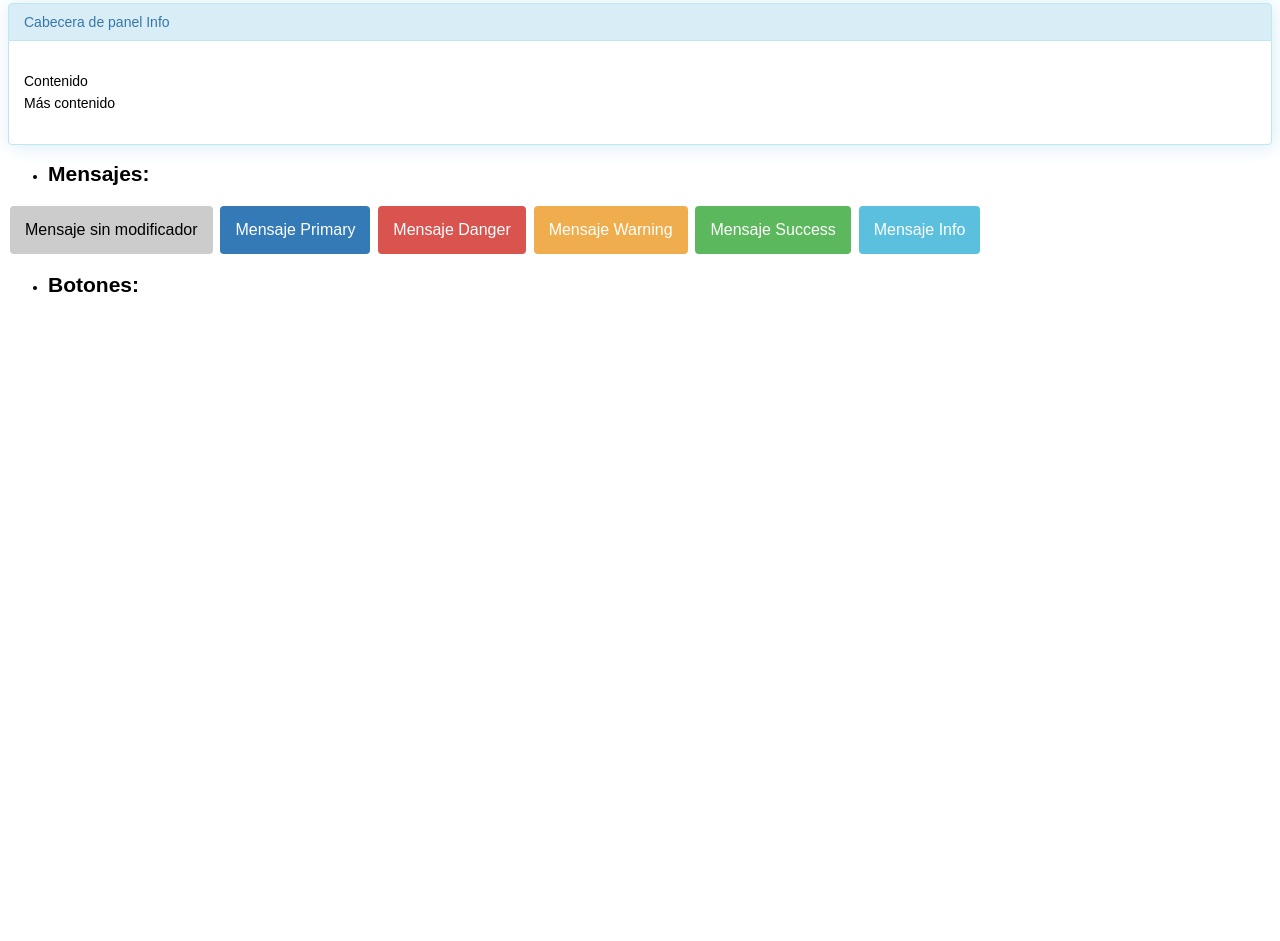
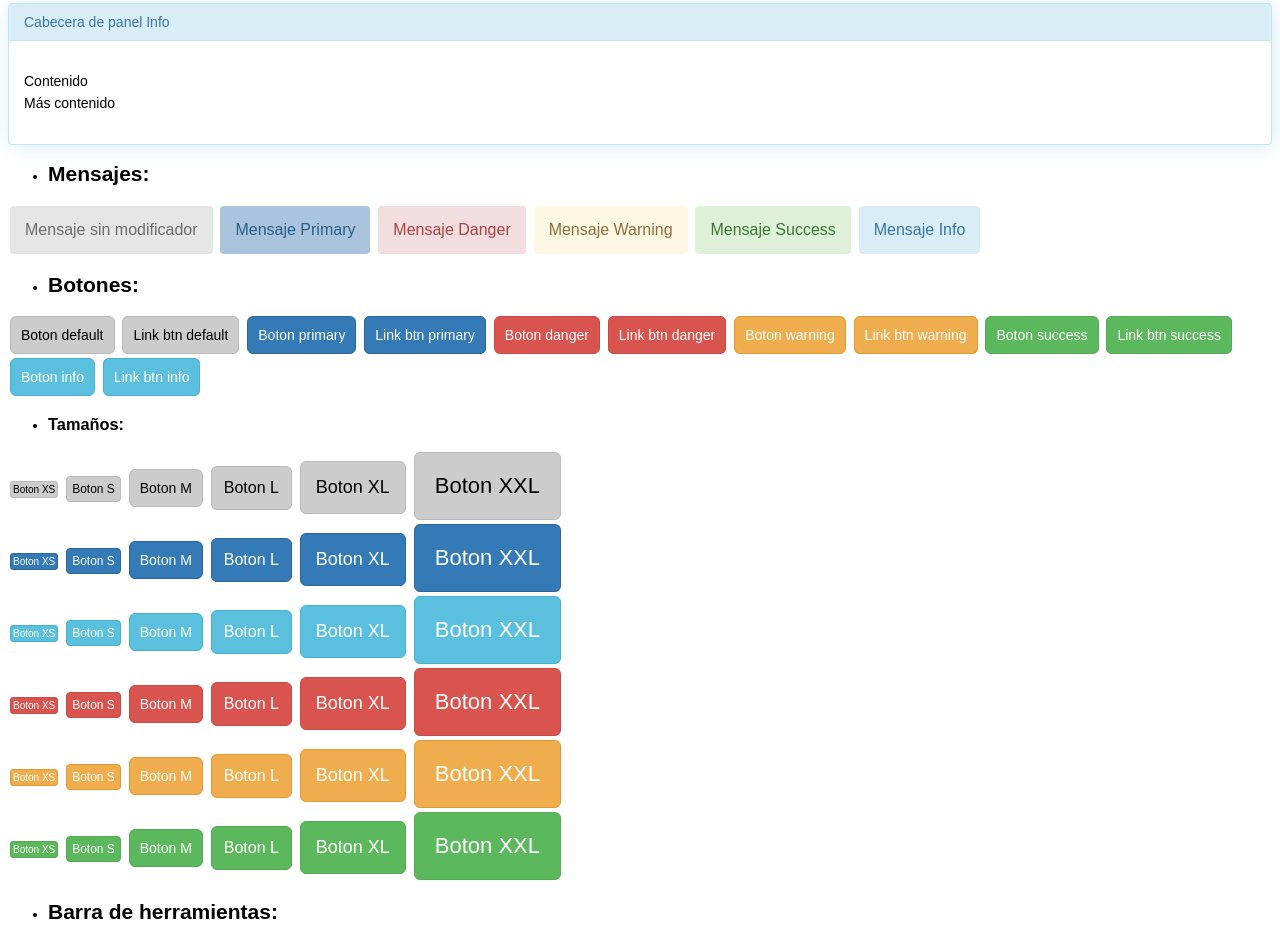
Before and after one commit to RSginer/rubstrap-css, a plain HTML site: page example.html in a window 1280 px wide. Shown: the part 897-1838 px from the top of the page. Before the commit the page ends 1211 px from the top, so only its background shows below. Drawn offline with Linux system fonts and the light colour scheme.

Commit message:
Botones y tamaños de botones

```diff
--- a/css/styles.css
+++ b/css/styles.css
@@ -121,31 +121,146 @@ body{
 .message{
     padding:15px;
     font-size: 16px;
-    background-color:#cccccc;
+    background-color:#e6e6e6;
     border-radius: 4px;
+    color:#6d6d6d;
     margin: 2px;
     display:inline-block;
 }
 
+/* Estilos de mensaje*/
+
 .message--primary{
-    background-color: #337ab7;
-    color:white;
+    background-color: #a9c4dc;
+    color:#285e8c;
 }
 
 .message--danger{
-    background-color: #d9534f;
-    color:white;
+    background-color: #f2dede;
+    color:#a94442;
+    border-color: #ebccd1;
 }
 .message--warning{
-    background-color: #f0ad4e;
-    color:white;
+    background-color: #fcf8e3;
+    color:#8d6d3b;
 }
 .message--success{
-    background-color: #5cb85c;
-    color:white;
+    background-color: #dff0d8;
+    color:#3c763d;
+    border-color: #d6e9c6;
 }
 
 .message--info{
-    background-color:#5bc0de;
+    background-color:#d9edf7;
+    color:#3677a9;
+}
+
+/* BOTONES */
+
+.btn{
+    text-decoration: none;
+    color:#000;
+    cursor: pointer;
+    font-size: 14px;
+    margin:2px;
+    padding: 10px;
+    background-color: #cccccc;
+    border: 1px solid #b9b9b9;
+    border-radius: 6px;
+}
+.btn:hover{
+    background-color: #b9b9b9;
+    -webkit-transition-duration: 0.2s;
+}
+.btn:active{
+    box-shadow: inset 0px 5px 15px 3px #AAA;
+}
+
+/*Tamaños botones*/
+.btn--xs{
+    padding: 2px;
+    font-size:10px;
+    border-radius: 3px;
+}
+.btn--s{
+    padding: 5px;
+    font-size:12px;
+    border-radius: 4px;
+}
+.btn--m{
+    padding: 10px;
+    font-size:14px;
+    border-radius: 6px;
+}
+.btn--l{
+    padding: 12px;
+    font-size:16px;
+    border-radius: 6px;
+}
+.btn--xl{
+    padding: 15px;
+    font-size:18px;
+    border-radius: 6px;
+}
+.btn--xxl{
+    padding: 20px;
+    font-size:22px;
+    border-radius: 6px;
+}
+/*Estilos de botones*/
+
+.btn--primary{
+    background-color: #337ab7;
+    border-color: #2f6594;
     color:white;
 }
+.btn--primary:hover{
+    background-color: #2f6594;
+}
+.btn--primary:active{
+    box-shadow: inset 0px 5px 15px 3px #275379;
+}
+.btn--danger{
+    background-color: #d9534f;
+    border-color: #c74c48;
+    color:white;
+}
+.btn--danger:hover{
+    background-color: #c74c48;
+}
+.btn--danger:active{
+    box-shadow: inset 0px 5px 15px 3px #b34441;
+}
+.btn--warning{
+    background-color: #f0ad4e;
+    border-color: #e09933;
+    color:white;
+}
+.btn--warning:hover{
+    background-color: #e09933;
+}
+.btn--warning:active{
+    box-shadow: inset 0px 5px 15px 3px #ca8a2f;
+}
+.btn--success{
+    background-color: #5cb85c;
+    border-color: #55a955;
+    color:white;
+}
+.btn--success:hover{
+    background-color: #55a955;
+}
+.btn--success:active{
+    box-shadow: inset 0px 5px 15px 3px #4e9a4e;
+}
+.btn--info{
+    background-color: #5bc0de;
+    border-color: #45b1d2;
+    color:white;
+}
+.btn--info:hover{
+    background-color: #45b1d2;
+}
+.btn--info:active{
+    box-shadow: inset 0px 5px 15px 3px #41a5c3;
+}
--- a/example.html
+++ b/example.html
@@ -105,5 +105,61 @@ and open the template in the editor.
             Mensaje Info
         </div>
         <ul><li><h2>Botones:</h2></li></ul>
+        <button class="btn">Boton default</button>
+        <a class="btn" href="#">Link btn default</a>
+        <button class="btn btn--primary">Boton primary</button>
+        <a class="btn btn--primary" href="#">Link btn primary</a>
+        <button class="btn btn--danger">Boton danger</button>
+        <a class="btn btn--danger" href="#">Link btn danger</a>
+        <button class="btn btn--warning">Boton warning</button>
+        <a class="btn btn--warning" href="#">Link btn warning</a>
+        <button class="btn btn--success">Boton success</button>
+        <a class="btn btn--success" href="#">Link btn success</a>
+        <button class="btn btn--info">Boton info</button>
+        <a class="btn btn--info" href="#">Link btn info</a>
+        <ul><li><h3>Tamaños:</h3></li></ul>
+        <button class="btn btn--xs ">Boton XS</button>
+        <button class="btn btn--s ">Boton S</button>
+        <button class="btn btn--m ">Boton M</button>
+        <button class="btn btn--l ">Boton L</button>
+        <button class="btn btn--xl ">Boton XL</button>
+        <button class="btn btn--xxl ">Boton XXL</button>
+        <br>
+        <button class="btn btn--xs btn--primary">Boton XS</button>
+        <button class="btn btn--s btn--primary">Boton S</button>
+        <button class="btn btn--m btn--primary">Boton M</button>
+        <button class="btn btn--l btn--primary">Boton L</button>
+        <button class="btn btn--xl btn--primary">Boton XL</button>
+        <button class="btn btn--xxl btn--primary">Boton XXL</button>
+        <br>
+        <button class="btn btn--xs btn--info">Boton XS</button>
+        <button class="btn btn--s btn--info">Boton S</button>
+        <button class="btn btn--m btn--info">Boton M</button>
+        <button class="btn btn--l btn--info">Boton L</button>
+        <button class="btn btn--xl btn--info">Boton XL</button>
+        <button class="btn btn--xxl btn--info">Boton XXL</button>
+        <br>
+        <button class="btn btn--xs btn--danger">Boton XS</button>
+        <button class="btn btn--s btn--danger">Boton S</button>
+        <button class="btn btn--m btn--danger">Boton M</button>
+        <button class="btn btn--l btn--danger">Boton L</button>
+        <button class="btn btn--xl btn--danger">Boton XL</button>
+        <button class="btn btn--xxl btn--danger">Boton XXL</button>
+        <br>
+        <button class="btn btn--xs btn--warning">Boton XS</button>
+        <button class="btn btn--s btn--warning">Boton S</button>
+        <button class="btn btn--m btn--warning">Boton M</button>
+        <button class="btn btn--l btn--warning">Boton L</button>
+        <button class="btn btn--xl btn--warning">Boton XL</button>
+        <button class="btn btn--xxl btn--warning">Boton XXL</button>
+        <br>
+        <button class="btn btn--xs btn--success">Boton XS</button>
+        <button class="btn btn--s btn--success">Boton S</button>
+        <button class="btn btn--m btn--success">Boton M</button>
+        <button class="btn btn--l btn--success">Boton L</button>
+        <button class="btn btn--xl btn--success">Boton XL</button>
+        <button class="btn btn--xxl btn--success">Boton XXL</button>
+        <br>
+        <ul><li><h2>Barra de herramientas:</h2></li></ul>
     </body>
 </html>
```
Lines whose indentation alone changed are shown as unchanged.
